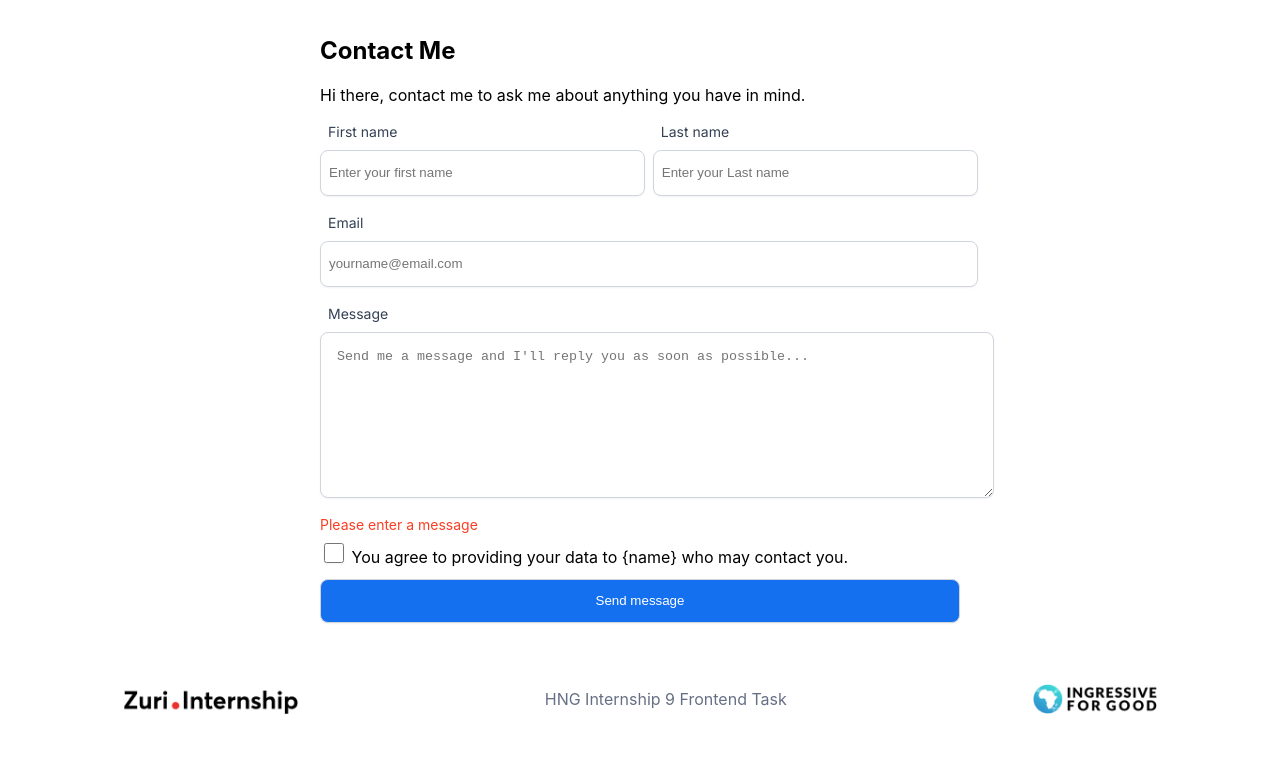
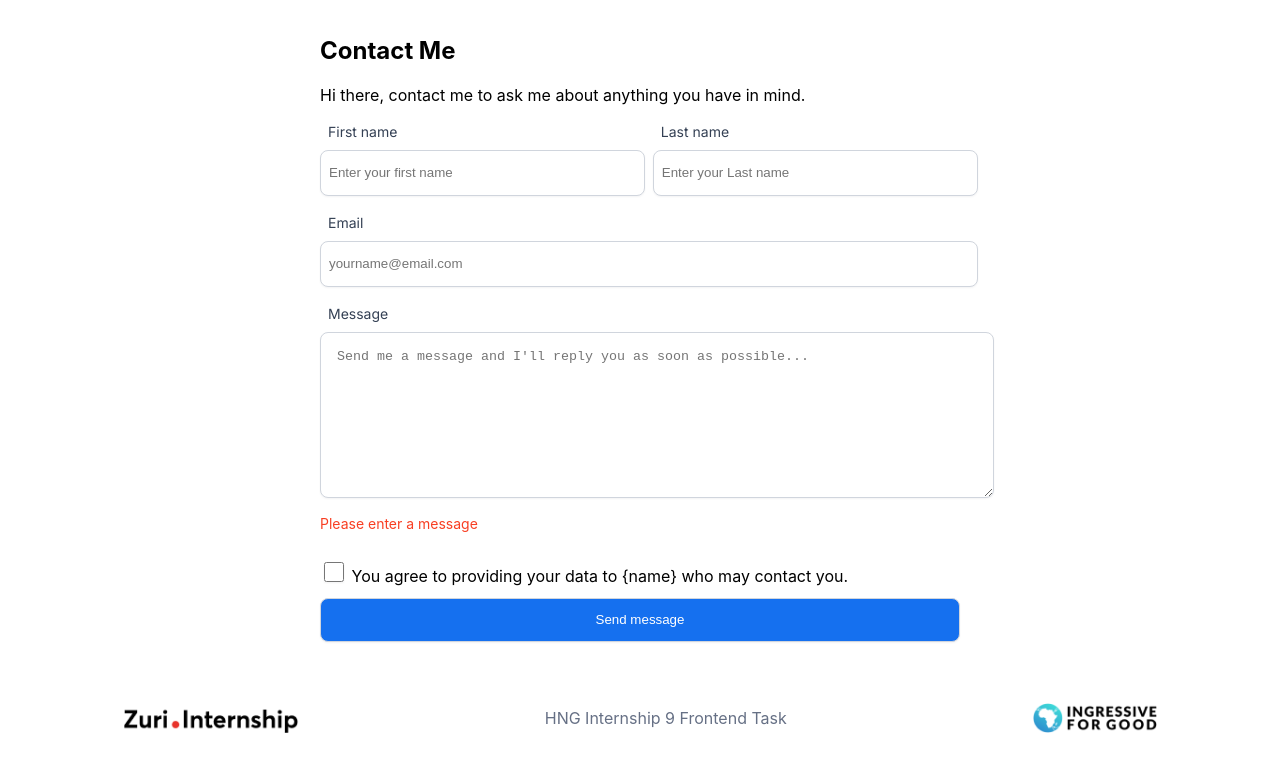
Before and after one commit to romeoscript/linktree-hng, a React (Create React App) app: page /contact in a window 1280 px wide. Shown: the top 772 px of the page. Built offline with nearby package versions, Linux system fonts and the light colour scheme.

Commit message:
style:appearance for checkbox

```diff
--- a/src/Contact.jsx
+++ b/src/Contact.jsx
@@ -43,7 +43,7 @@ const Contact = () => {
             <input type="email" id='email' className={emailChange.trim()===''?'error__state':'romeo'} placeholder='yourname@email.com' onChange={emailChangeHandler}/>
             <label htmlFor="message">Message</label><br />
             <textarea name="" className={messageChange.trim()===''?'error__state':'romeo'} id="message" cols="30" rows="10" placeholder="Send me a message and I'll reply you as soon as possible..." onChange={messageChangeHandler} ></textarea>
-           {messageChange.trim()==='' && <span className='span'>Please enter a message</span>} <br />
+           <span className={messageChange.trim()=== ''?'spanny':'span'}>Please enter a message</span> <br />
             <input type="checkbox" /> <span>You agree to providing your data to {name} who may contact you.</span>
             <input type="submit" id='btn__submit' value="Send message" />
       </form>
--- a/src/contact.css
+++ b/src/contact.css
@@ -70,6 +70,8 @@ input[type="checkbox"] {
   padding: 0;
   width: 20px;
   height: 20px;
+  /* appearance: none; */
+  /* -webkit-appearance: none; */
   display: inline;
   border-radius: 8px;
 }
@@ -85,12 +87,20 @@ input[type="checkbox"] {
     padding: 0.2rem;
   }
 }
+.spanny{
+  font-weight: 400;
+  font-size: 14px;
+  line-height: 20px;
+  /* identical to box height, or 143% */
+  color: #F83F23;
+  display: block;
+}
 .span{
   font-weight: 400;
 font-size: 14px;
 line-height: 20px;
 /* identical to box height, or 143% */
+color: #F83F23;
 
-
-color: #F83F23;
+display: none;
 }
```
